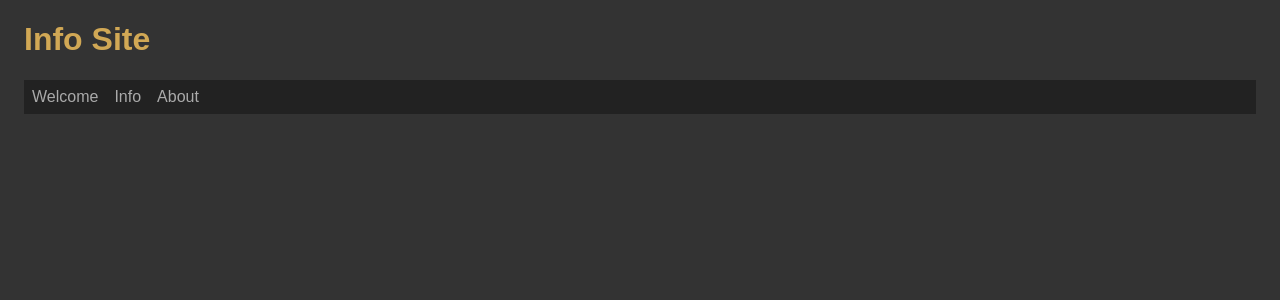
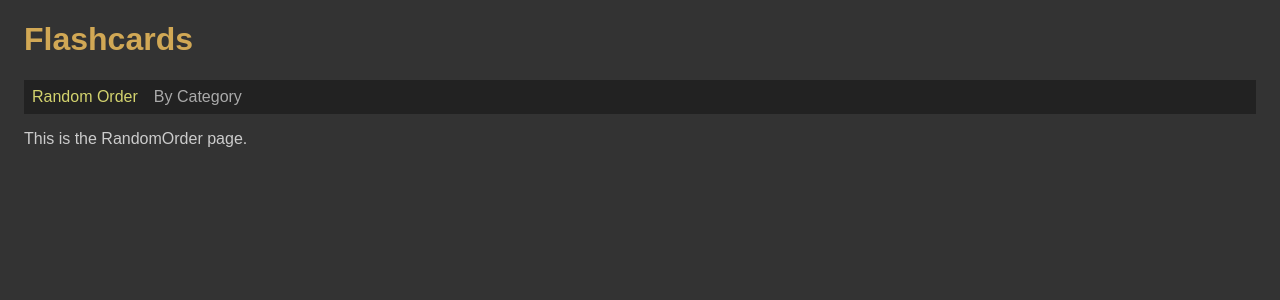
Before and after one commit to edwardtanguay/fullstack-react-api-readonly-sqlite-frontend, a React (Vite) app: page /randomOrder in a window 1280 px wide. Shown: the top 300 px of the page. Built offline with nearby package versions, Linux system fonts and the light colour scheme; no server answers.

Commit message:
title and pages in

```diff
--- a/index.html
+++ b/index.html
@@ -8,7 +8,7 @@
         href="/vite.svg" />
   <meta name="viewport"
         content="width=device-width, initial-scale=1.0" />
-  <title>Info Site</title>
+  <title>Flashcards</title>
   <style>
     body {
       background-color: #333;
--- a/src/App.tsx
+++ b/src/App.tsx
@@ -1,24 +1,21 @@
 import './App.scss';
 import { NavLink, Routes, Route, Navigate } from 'react-router-dom';
-import { PageWelcome } from './pages/PageWelcome';
-import { PageInfo } from './pages/PageInfo';
-import { PageAbout } from './pages/PageAbout';
+import { PageRandomOrder } from './pages/PageRandomOrder';
+import { PageByCategory } from './pages/PageByCategory';
 
 function App() {
 	return (
 		<div className="App">
-			<h1>Info Site</h1>
+			<h1>Flashcards</h1>
 			<nav>
-				<NavLink to="/welcome">Welcome</NavLink>
-				<NavLink to="/info">Info</NavLink>
-				<NavLink to="/about">About</NavLink>
+				<NavLink to="/randomOrder">Random Order</NavLink>
+				<NavLink to="/byCategory">By Category</NavLink>
 			</nav>
 
 			<Routes>
-				<Route path="/welcome" element={<PageWelcome />} />
-				<Route path="/info" element={<PageInfo />} />
-				<Route path="/about" element={<PageAbout />} />
-				<Route path="/" element={<Navigate to="/welcome" replace />} />
+				<Route path="/randomOrder" element={<PageRandomOrder />} />
+				<Route path="/byCategory" element={<PageByCategory />} />
+				<Route path="/" element={<Navigate to="/randomOrder" replace />} />
 			</Routes>
 		</div>
 	);
--- /dev/null
+++ b/src/pages/PageByCategory.tsx
@@ -0,0 +1,7 @@
+export const PageByCategory = () => {
+	return (
+		<div className="page pageByCategory">
+			<p>This is the ByCategory page.</p>
+		</div>
+	);
+};
--- /dev/null
+++ b/src/pages/PageRandomOrder.tsx
@@ -0,0 +1,7 @@
+export const PageRandomOrder = () => {
+	return (
+		<div className="page pageRandomOrder">
+			<p>This is the RandomOrder page.</p>
+		</div>
+	);
+};
```
